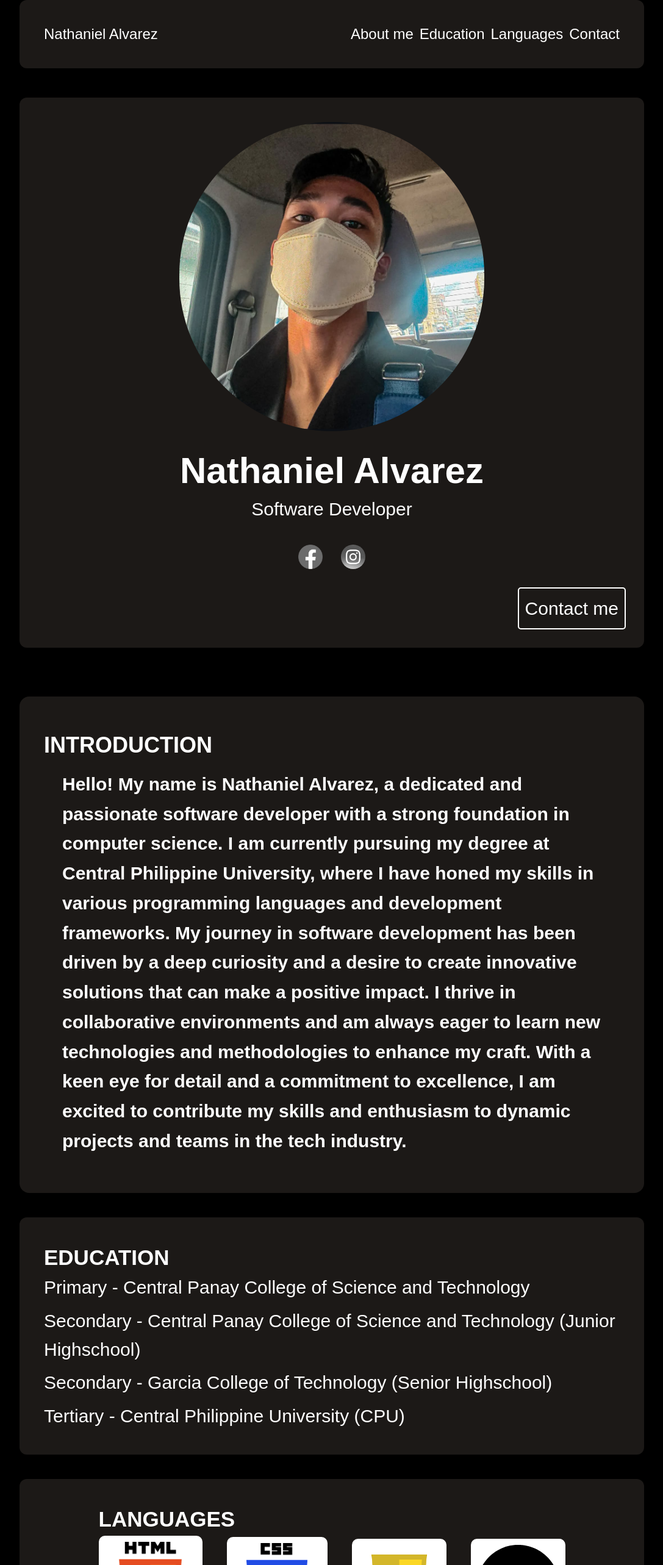
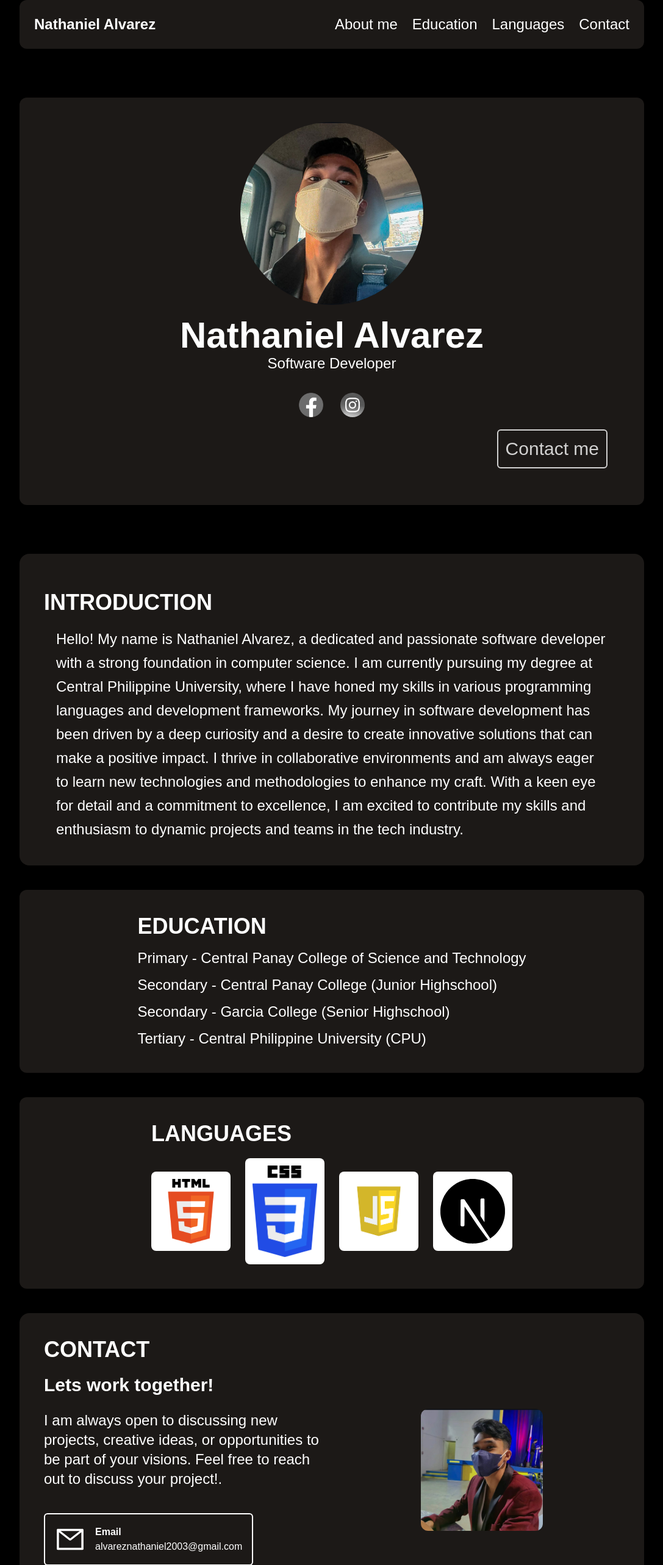
Before and after one commit to Dansoy99/alvarez_nextjs_portfolio, a Next.js app: page /home in a window 1280 px wide. Shown: the top 2566 px of the page at 61% size, without its empty margins (96-1183 px from the left). Built offline with nearby package versions, Linux system fonts and the light colour scheme.

Commit message:
update all

```diff
--- a/app/blog/page.jsx
+++ b/app/blog/page.jsx
@@ -1,7 +1,127 @@
+"use client";
+import Fade from "../component/fade";
+import { AiOutlineMail } from "react-icons/ai";
+
 const blog = () => {
-    return <div>
-        Blog
+  return (
+    <div className="w-full flex flex-col items-center mt-10">
+
+      {/* INTRODUCTION */}
+      <Fade className="
+        bg-stone-900 w-full md:w-4/5
+        flex flex-col items-center justify-center
+        rounded-2xl text-white
+        p-6 md:p-10 mt-10 text-2xl md:text-4xl
+      ">
+        <div id="introduction-section">
+          <h1 className="pt-5 pb-5 text-3xl md:text-4xl font-bold">INTRODUCTION</h1>
+          <p className="text-lg md:text-2xl leading-relaxed px-5">
+            Hello! My name is Nathaniel Alvarez, a dedicated and passionate software developer with a strong foundation in computer science. I am currently pursuing my degree at Central Philippine University, where I have honed my skills in various programming languages and development frameworks. My journey in software development has been driven by a deep curiosity and a desire to create innovative solutions that can make a positive impact. I thrive in collaborative environments and am always eager to learn new technologies and methodologies to enhance my craft. With a keen eye for detail and a commitment to excellence, I am excited to contribute my skills and enthusiasm to dynamic projects and teams in the tech industry.
+          </p>
+        </div>
+      </Fade>
+
+      {/* EDUCATION */}
+      <Fade className="
+        bg-stone-900 flex flex-col
+        items-center w-full md:w-4/5
+        mx-auto mt-10 rounded-xl
+        p-6 md:p-10
+      ">
+        <div id="education-section">
+          <h1 className="text-3xl md:text-4xl font-bold">EDUCATION</h1>
+
+          <div className="text-white text-lg md:text-2xl mt-4 flex flex-col gap-3">
+            <p>Primary - Central Panay College of Science and Technology</p>
+            <p>Secondary - Central Panay College (Junior Highschool)</p>
+            <p>Secondary - Garcia College (Senior Highschool)</p>
+            <p>Tertiary - Central Philippine University (CPU)</p>
+          </div>
+        </div>
+      </Fade>
+
+      {/* LANGUAGES */}
+      <Fade className="
+        bg-stone-900 w-full md:w-4/5
+        flex flex-col items-center
+        mx-auto mt-10 rounded-xl
+        p-6 md:p-10
+      ">
+        <div id="languages-section">
+          <h1 className="text-3xl md:text-4xl font-bold">LANGUAGES</h1>
+
+          <div className="flex flex-wrap justify-center items-center gap-6 mt-5">
+            <div className="bg-white p-3 rounded-lg w-[130px] flex justify-center">
+              <img src="/html_logo.png" width={120} alt="HTML" />
+            </div>
+            <div className="bg-white p-3 rounded-lg w-[130px] flex justify-center">
+              <img src="/css_logo.png" width={120} alt="CSS" />
+            </div>
+            <div className="bg-white p-3 rounded-lg w-[130px] flex justify-center">
+              <img src="/js_logo.png" width={120} alt="JS" />
+            </div>
+            <div className="bg-white p-3 rounded-lg w-[130px] flex justify-center">
+              <img src="/nextjs_logo.svg" width={120} alt="Next.js" />
+            </div>
+          </div>
+        </div>
+      </Fade>
+
+      {/* CONTACT */}
+      <Fade className="
+        bg-stone-900 w-full md:w-4/5
+        flex flex-col items-center
+        rounded-2xl text-white
+        mt-10 mb-10 p-6 md:p-10
+      ">
+        <div id="contact-section">
+          <h1 className="pb-5 text-3xl md:text-4xl font-bold">CONTACT</h1>
+
+          <div className="grid grid-cols-1 md:grid-cols-2 gap-10 items-center">
+            {/* LEFT */}
+            <div>
+              <h2 className="text-2xl md:text-3xl font-bold">Lets work together!</h2>
+              <p className="mt-6 text-lg md:text-2xl">
+                I am always open to discussing new projects, creative ideas, or opportunities
+                to be part of your visions. Feel free to reach out to discuss your project!.
+              </p>
+
+              <div className="
+                group flex items-center mt-10 gap-4
+                w-fit border-2 border-white
+                p-4 rounded-md
+                hover:border-cyan-300
+                transition duration-500
+              ">
+                <AiOutlineMail
+                  size={50}
+                  className="text-white group-hover:text-cyan-300 transition duration-500"
+                />
+                <div className="flex flex-col group-hover:text-cyan-300 transition duration-500">
+                  <p className="font-bold">Email</p>
+                  <p>alvareznathaniel2003@gmail.com</p>
+                </div>
+              </div>
+            </div>
+
+            {/* RIGHT */}
+            <div className="flex justify-center">
+              <img
+                src="/contactProfile.jpg"
+                className="
+                  rounded-xl
+                  h-[300px] w-[300px]
+                  md:h-[200px] md:w-[200px]
+                  object-cover
+                "
+              />
+            </div>
+          </div>
+        </div>
+      </Fade>
+
     </div>
+  );
 }
 
 export default blog;
--- a/app/component/header.jsx
+++ b/app/component/header.jsx
@@ -2,45 +2,78 @@ import Link from "next/link"
 import Image from "next/image";
 import Fade from "./fade";
 
-const header = () => {
-    return<div id="top">
-        <Fade className="fixed top-0 left-0 right-0 z-50 bg-stone-900 flex p-10 justify-between items-center w-4/5 mx-auto rounded-xl text-2xl">
+const Header = () => {
+  return (
+    <div id="top">
+      {/* NAV BAR */}
+      <Fade className="
+        fixed top-0 left-0 right-0 z-50
+        bg-stone-900
+        flex p-4 md:p-6
+        justify-between items-center
+        w-full md:w-4/5 mx-auto
+        rounded-none md:rounded-xl
+        text-lg md:text-2xl
+      ">
+        <a href="#top" className="cursor-pointer font-bold">
+          Nathaniel Alvarez
+        </a>
 
-            <div className="flex justify-between w-full">
-                <a href="#top" className="cursor-pointer">Nathaniel Alvarez</a>
-
-                <div className="flex flex-row gap-[10px]">
+        <div className="hidden md:flex flex-row gap-6">
           <a href="#introduction-section" className="cursor-pointer">About me</a>
           <a href="#education-section" className="cursor-pointer">Education</a>
           <a href="#languages-section" className="cursor-pointer">Languages</a>
           <a href="#contact-section" className="cursor-pointer">Contact</a>
         </div>
-            </div>
       </Fade>
 
-        <Fade className="w-4/5 bg-stone-900 flex items-center justify-center flex-col mx-auto rounded-xl pt-10 mt-40">
+      {/* HERO SECTION */}
+      <Fade className="
+        w-full md:w-4/5
+        bg-stone-900 flex flex-col items-center
+        mx-auto rounded-xl
+        p-6 md:p-10
+        mt-36 md:mt-40
+      ">
         <Image
-            src ="/profile.jpg"
-            width={500}
-            height={500}
-            className="rounded-full"
-
+          src="/profile.jpg"
+          width={300}
+          height={300}
+          className="rounded-full w-[180px] h-[180px] md:w-[300px] md:h-[300px]"
           alt="profile"
         />
-            <h2 className="text-white text-[60px] font-bold pt-[20px]">Nathaniel Alvarez</h2>
-            <p className="max-w-[500px] w-full text-white text-center pb-10 text-3xl" >Software Developer</p>
-            <nav className="flex justify-center pb-[30px] gap-[30px]">
+
+        <h2 className="text-white text-4xl md:text-6xl font-bold pt-5">
+          Nathaniel Alvarez
+        </h2>
+
+        <p className="max-w-[500px] text-white text-center pb-8 text-lg md:text-2xl">
+          Software Developer
+        </p>
+
+        <nav className="flex justify-center pb-5 gap-7">
           <Link href="https://www.facebook.com/nathaniel.alvarez.9809">
-                <img src="/fb_logo.png" width={40} height={40} className="filter grayscale hover:grayscale-0 transition ease-in-out duration-500" alt="Facebook" />
+            <img src="/fb_logo.png" width={40} className="filter grayscale hover:grayscale-0 transition duration-500" />
           </Link>
           <Link href="https://www.instagram.com/usernathfound___/">
-                <img src="/instagram-logo-colored.jpg" width={40} height={40} className="rounded-full filter grayscale hover:grayscale-0 transition ease-in-out duration-500" alt="Instagram" />
+            <img src="/instagram-logo-colored.jpg" width={40} className="rounded-full filter grayscale hover:grayscale-0 transition duration-500" />
           </Link>
         </nav>
-            <button className="bg-transparent border-2 border-white p-[10px] rounded-[5px] text-[30px] mb-[30px] hover:border-cyan-300 hover:text-cyan-300 transition-all ease-in-out duration-500 self-end mr-[30px]">Contact me</button>
+
+        <button className="
+          bg-transparent border-2 border-white
+          p-2 md:p-3 rounded-md
+          text-xl md:text-3xl
+          mb-5 opacity-80
+          hover:opacity-100 hover:bg-gray-700
+          transition duration-500
+          self-end mr-5
+        ">
+          Contact me
+        </button>
       </Fade>
-
     </div>
+  )
 }
 
-export default header;
+export default Header;
--- a/app/home/page.jsx
+++ b/app/home/page.jsx
@@ -1,83 +1,127 @@
 "use client";
 import Fade from "../component/fade";
-import { AiOutlineMail } from "react-icons/ai"; // inbox/email icon
-
+import { AiOutlineMail } from "react-icons/ai";
 
 const HomePage = () => {
-    return <div className="w-full flex flex-col items-center justify-center mt-10">
-        <Fade className="bg-stone-900 w-4/5 flex-col flex justify-center items-center rounded-2xl text-white text-4xl font-bold mt-10 p-10">
+  return (
+    <div className="w-full flex flex-col items-center mt-10">
+
+      {/* INTRODUCTION */}
+      <Fade className="
+        bg-stone-900 w-full md:w-4/5
+        flex flex-col items-center justify-center
+        rounded-2xl text-white
+        p-6 md:p-10 mt-10 text-2xl md:text-4xl
+      ">
         <div id="introduction-section">
-            <h1 className="pt-[20px] pb-[20px]">INTRODUCTION</h1>
-            <p className="text-[30px] pl-[30px] pr-[30px] pb-[20px] leading-relaxed">
+          <h1 className="pt-5 pb-5 text-3xl md:text-4xl font-bold">INTRODUCTION</h1>
+          <p className="text-lg md:text-2xl leading-relaxed px-5">
             Hello! My name is Nathaniel Alvarez, a dedicated and passionate software developer with a strong foundation in computer science. I am currently pursuing my degree at Central Philippine University, where I have honed my skills in various programming languages and development frameworks. My journey in software development has been driven by a deep curiosity and a desire to create innovative solutions that can make a positive impact. I thrive in collaborative environments and am always eager to learn new technologies and methodologies to enhance my craft. With a keen eye for detail and a commitment to excellence, I am excited to contribute my skills and enthusiasm to dynamic projects and teams in the tech industry.
           </p>
         </div>
       </Fade>
 
-        <Fade
-        className="bg-stone-900 flex justify-center items-center flex-col gap-9 w-4/5 mx-auto mt-10 rounded-xl p-10">
+      {/* EDUCATION */}
+      <Fade className="
+        bg-stone-900 flex flex-col
+        items-center w-full md:w-4/5
+        mx-auto mt-10 rounded-xl
+        p-6 md:p-10
+      ">
         <div id="education-section">
-            <h1 className="text-[35px] font-bold">EDUCATION</h1>
+          <h1 className="text-3xl md:text-4xl font-bold">EDUCATION</h1>
 
-            <div className="text-white text-[30px] gap-y-2 flex flex-col text-lg">
+          <div className="text-white text-lg md:text-2xl mt-4 flex flex-col gap-3">
             <p>Primary - Central Panay College of Science and Technology</p>
-                <p>Secondary - Central Panay College of Science and Technology (Junior Highschool)</p>
-                <p>Secondary - Garcia College of Technology (Senior Highschool)</p>
+            <p>Secondary - Central Panay College (Junior Highschool)</p>
+            <p>Secondary - Garcia College (Senior Highschool)</p>
             <p>Tertiary - Central Philippine University (CPU)</p>
           </div>
         </div>
       </Fade>
 
-        <Fade className="bg-stone-900 w-4/5 flex justify-center items-center flex-col gap-9 mx-auto mt-10 rounded-xl p-10">
+      {/* LANGUAGES */}
+      <Fade className="
+        bg-stone-900 w-full md:w-4/5
+        flex flex-col items-center
+        mx-auto mt-10 rounded-xl
+        p-6 md:p-10
+      ">
         <div id="languages-section">
-            <h1 className="text-[35px] font-bold">LANGUAGES</h1>
-            <div className="flex justify-center items-center gap-10">
-                <div className="bg-white p-[10px] rounded-[10px] w-[170px] flex justify-center">
-                <img src="/html_logo.png" width={145} height={100} alt="HTML Logo" />
+          <h1 className="text-3xl md:text-4xl font-bold">LANGUAGES</h1>
+
+          <div className="flex flex-wrap justify-center items-center gap-6 mt-5">
+            <div className="bg-white p-3 rounded-lg w-[130px] flex justify-center">
+              <img src="/html_logo.png" width={120} alt="HTML" />
             </div>
-                <div className="bg-white p-[10px] rounded-[10px] w-[165px] flex justify-center">
-                <img src="/css_logo.png" width={100} height={100} alt="CSS Logo" />
+            <div className="bg-white p-3 rounded-lg w-[130px] flex justify-center">
+              <img src="/css_logo.png" width={120} alt="CSS" />
             </div>
-                <div className="bg-white p-[10px] rounded-[10px] flex justify-center ">
-                <img src="/js_logo.png" width={135} height={100} alt="JavaScript Logo" />
+            <div className="bg-white p-3 rounded-lg w-[130px] flex justify-center">
+              <img src="/js_logo.png" width={120} alt="JS" />
             </div>
-                <div className="bg-white p-[10px] rounded-[10px]">
-                <img src="/nextjs_logo.svg" width={135} height={100} alt="Next.js Logo" />
+            <div className="bg-white p-3 rounded-lg w-[130px] flex justify-center">
+              <img src="/nextjs_logo.svg" width={120} alt="Next.js" />
             </div>
           </div>
         </div>
-
       </Fade>
 
-        <Fade className="bg-stone-900 w-4/5 flex-col flex justify-center items-center rounded-2xl text-white text-4xl font-bold mt-10 mb-10 p-10">
+      {/* CONTACT */}
+      <Fade className="
+        bg-stone-900 w-full md:w-4/5
+        flex flex-col items-center
+        rounded-2xl text-white
+        mt-10 mb-10 p-6 md:p-10
+      ">
         <div id="contact-section">
-        <h1 className="pb-10">CONTACT</h1>
+          <h1 className="pb-5 text-3xl md:text-4xl font-bold">CONTACT</h1>
 
           <div className="grid grid-cols-1 md:grid-cols-2 gap-10 items-center">
+            {/* LEFT */}
             <div>
-                    <h2>Let&apos;s work together!</h2>
-                    <p className="mt-10">
+              <h2 className="text-2xl md:text-3xl font-bold">Lets work together!</h2>
+              <p className="mt-6 text-lg md:text-2xl">
                 I am always open to discussing new projects, creative ideas, or opportunities
                 to be part of your visions. Feel free to reach out to discuss your project!.
               </p>
 
-                    <div className="group flex items-center mt-10 gap-4 w-fit border-2 border-white p-[20px] rounded-[5px] hover:border-cyan-300 transition-all ease-in-out duration-500">
-                        <AiOutlineMail size={60} className="text-white group-hover:text-cyan-300 transition-all ease-in-out duration-500 cursor-pointer" />
-                        <div className="flex flex-col group-hover:text-cyan-300 transition-all ease-in-out duration-500">
+              <div className="
+                group flex items-center mt-10 gap-4
+                w-fit border-2 border-white
+                p-4 rounded-md
+                hover:border-cyan-300
+                transition duration-500
+              ">
+                <AiOutlineMail
+                  size={50}
+                  className="text-white group-hover:text-cyan-300 transition duration-500"
+                />
+                <div className="flex flex-col group-hover:text-cyan-300 transition duration-500">
                   <p className="font-bold">Email</p>
                   <p>alvareznathaniel2003@gmail.com</p>
                 </div>
               </div>
             </div>
 
+            {/* RIGHT */}
             <div className="flex justify-center">
-                    <img src="/contactProfile.jpg" alt="profile" className="rounded-xl height-[200px] width-[200px] object-contain rounded-xl" />
+              <img
+                src="/contactProfile.jpg"
+                className="
+                  rounded-xl
+                  h-[300px] w-[300px]
+                  md:h-[200px] md:w-[200px]
+                  object-cover
+                "
+              />
             </div>
           </div>
         </div>
       </Fade>
 
+    </div>
+  );
+}
 
-    </div>
-}
 export default HomePage;
--- a/app/page.jsx
+++ b/app/page.jsx
@@ -4,7 +4,7 @@ import Fade from "@/app/component/fade";
 export default function Home() {
   return (
     <div className="w-full flex flex-col items-center justify-center mt-10">
-      <Fade className="bg-stone-900 w-4/5 flex-col flex justify-center items-center rounded-2xl text-white text-4xl font-bold mt-10 p-10">
+      <Fade className="bg-stone-900 w-4/5 md:w-4/5 flex-col flex justify-center items-center rounded-2xl text-white text-4xl font-bold mt-10 p-10">
         <div id="introduction-section">
           <h1 className="pt-[20px] pb-[20px]">INTRODUCTION</h1>
           <p className="text-[30px] pl-[30px] pr-[30px] pb-[20px] leading-relaxed">
```
Lines whose indentation alone changed are shown as unchanged.
